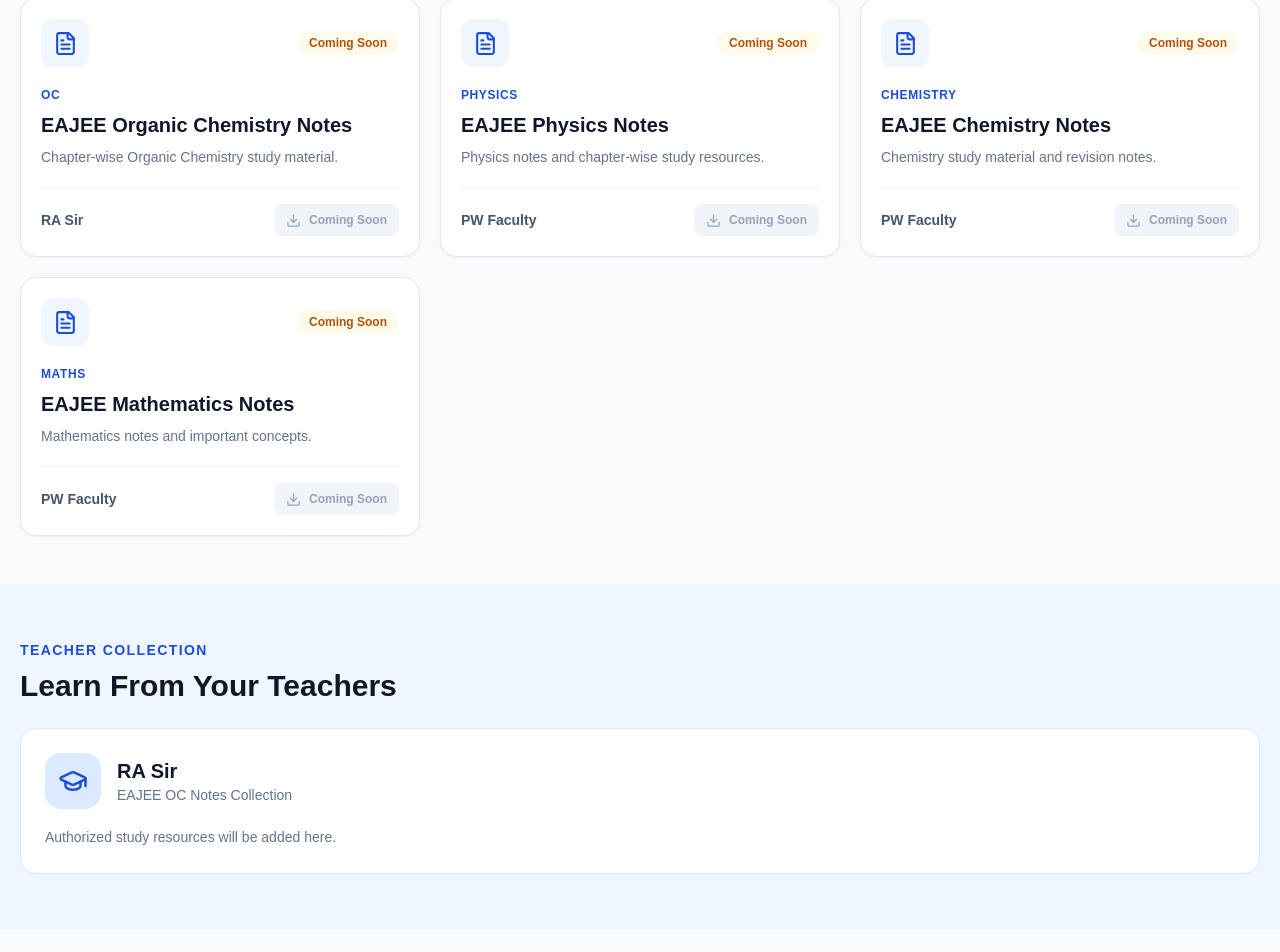
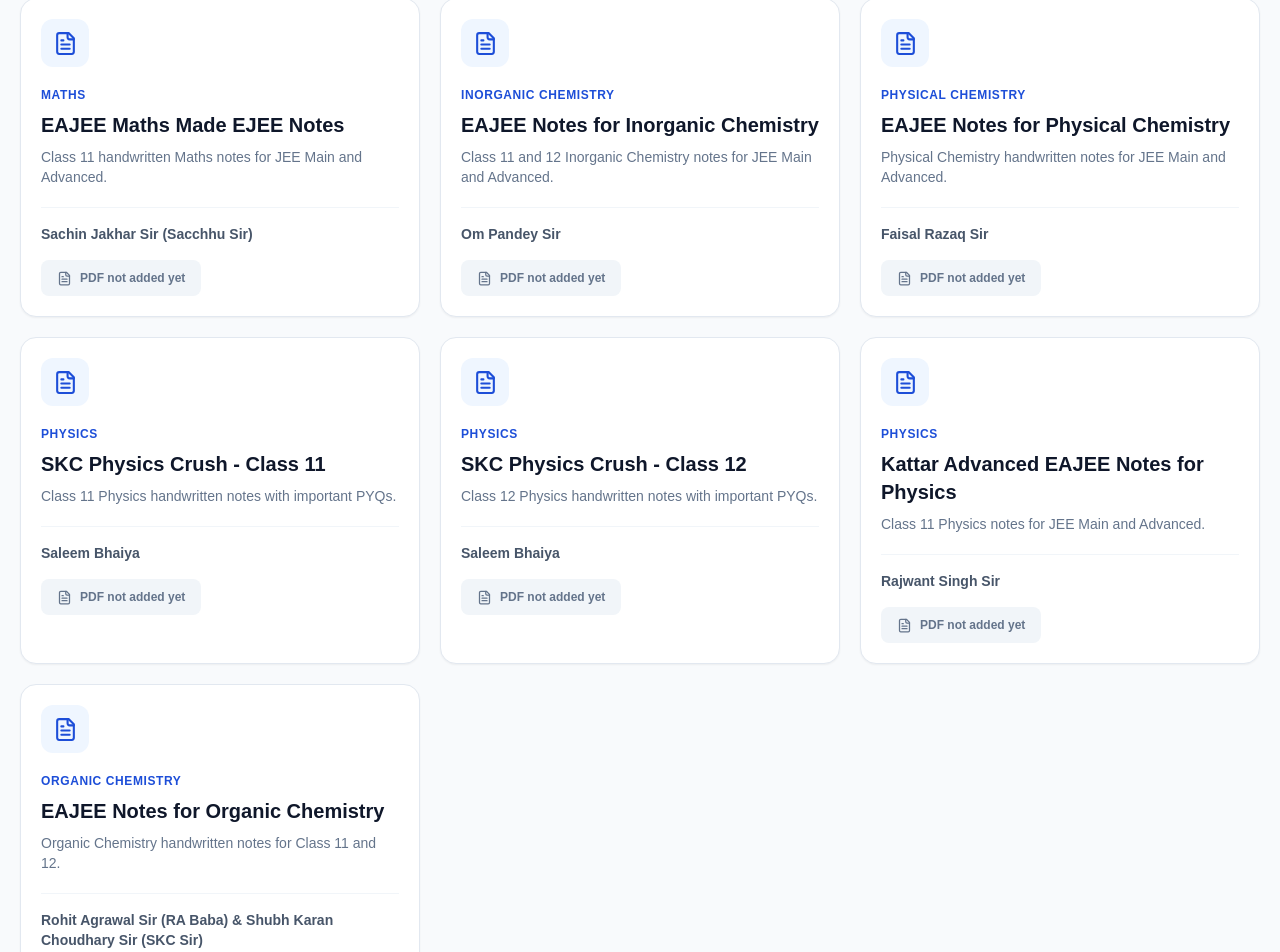
Before and after one commit to ashok110715-star/eajee-notes-library, a Next.js app: page / in a window 1280 px wide. Shown: the part 1242-2194 px from the top of the page. Built offline with nearby package versions, Linux system fonts and the light colour scheme.

Commit message:
Update page.tsx

```diff
--- a/src/app/page.tsx
+++ b/src/app/page.tsx
@@ -13,39 +13,104 @@ import {
   ArrowRight,
   Sparkles,
   ShieldCheck,
-  Clock,
 } from "lucide-react";
 
-const subjects = ["All", "OC", "Physics", "Chemistry", "Maths"];
+const subjects = [
+  "All",
+  "Organic Chemistry",
+  "Inorganic Chemistry",
+  "Physical Chemistry",
+  "Physics",
+  "Maths",
+];
 
 const notes = [
   {
-    title: "EAJEE Organic Chemistry Notes",
-    teacher: "RA Sir",
-    subject: "OC",
-    description: "Chapter-wise Organic Chemistry study material.",
-    status: "Coming Soon",
+    title: "EAJEE Maths Made EJEE Notes",
+    teacher: "Sachin Jakhar Sir (Sacchhu Sir)",
+    subject: "Maths",
+    description: "Class 11 handwritten Maths notes for JEE Main and Advanced.",
+    pdfUrl: "",
   },
   {
-    title: "EAJEE Physics Notes",
-    teacher: "PW Faculty",
-    subject: "Physics",
-    description: "Physics notes and chapter-wise study resources.",
-    status: "Coming Soon",
+    title: "EAJEE Notes for Inorganic Chemistry",
+    teacher: "Om Pandey Sir",
+    subject: "Inorganic Chemistry",
+    description: "Class 11 and 12 Inorganic Chemistry notes for JEE Main and Advanced.",
+    pdfUrl: "",
   },
   {
-    title: "EAJEE Chemistry Notes",
-    teacher: "PW Faculty",
-    subject: "Chemistry",
-    description: "Chemistry study material and revision notes.",
-    status: "Coming Soon",
+    title: "EAJEE Notes for Physical Chemistry",
+    teacher: "Faisal Razaq Sir",
+    subject: "Physical Chemistry",
+    description: "Physical Chemistry handwritten notes for JEE Main and Advanced.",
+    pdfUrl: "",
   },
   {
-    title: "EAJEE Mathematics Notes",
-    teacher: "PW Faculty",
+    title: "SKC Physics Crush - Class 11",
+    teacher: "Saleem Bhaiya",
+    subject: "Physics",
+    description: "Class 11 Physics handwritten notes with important PYQs.",
+    pdfUrl: "",
+  },
+  {
+    title: "SKC Physics Crush - Class 12",
+    teacher: "Saleem Bhaiya",
+    subject: "Physics",
+    description: "Class 12 Physics handwritten notes with important PYQs.",
+    pdfUrl: "",
+  },
+  {
+    title: "Kattar Advanced EAJEE Notes for Physics",
+    teacher: "Rajwant Singh Sir",
+    subject: "Physics",
+    description: "Class 11 Physics notes for JEE Main and Advanced.",
+    pdfUrl: "",
+  },
+  {
+    title: "EAJEE Notes for Organic Chemistry",
+    teacher: "Rohit Agrawal Sir (RA Baba) & Shubh Karan Choudhary Sir (SKC Sir)",
+    subject: "Organic Chemistry",
+    description: "Organic Chemistry handwritten notes for Class 11 and 12.",
+    pdfUrl: "",
+  },
+];
+
+const teachers = [
+  {
+    name: "Sachin Jakhar Sir",
     subject: "Maths",
-    description: "Mathematics notes and important concepts.",
-    status: "Coming Soon",
+    book: "Maths Made EJEE",
+  },
+  {
+    name: "Om Pandey Sir",
+    subject: "Inorganic Chemistry",
+    book: "Kattar Advanced EAJEE Notes",
+  },
+  {
+    name: "Faisal Razaq Sir",
+    subject: "Physical Chemistry",
+    book: "EAJEE Notes for Physical Chemistry",
+  },
+  {
+    name: "Saleem Bhaiya",
+    subject: "Physics",
+    book: "SKC Physics Crush",
+  },
+  {
+    name: "Rajwant Singh Sir",
+    subject: "Physics",
+    book: "Kattar Advanced EAJEE Notes",
+  },
+  {
+    name: "Rohit Agrawal Sir (RA Baba)",
+    subject: "Organic Chemistry",
+    book: "EAJEE Organic Chemistry Notes",
+  },
+  {
+    name: "Shubh Karan Choudhary Sir (SKC Sir)",
+    subject: "Organic Chemistry",
+    book: "EAJEE Organic Chemistry Notes",
   },
 ];
 
@@ -86,7 +151,7 @@ export default function HomePage() {
 
           <nav className="hidden items-center gap-7 text-sm font-semibold md:flex">
             <a href="#home" className="hover:text-blue-700">Home</a>
-            <a href="#notes" className="hover:text-blue-700">Notes</a>
+            <a href="#notes" className="hover:text-blue-700">PDF Notes</a>
             <a href="#teachers" className="hover:text-blue-700">Teachers</a>
             <a href="#about" className="hover:text-blue-700">About</a>
           </nav>
@@ -103,7 +168,7 @@ export default function HomePage() {
         {menuOpen && (
           <nav className="grid gap-4 border-t bg-white px-5 py-5 text-sm font-semibold md:hidden">
             <a href="#home" onClick={() => setMenuOpen(false)}>Home</a>
-            <a href="#notes" onClick={() => setMenuOpen(false)}>Notes</a>
+            <a href="#notes" onClick={() => setMenuOpen(false)}>PDF Notes</a>
             <a href="#teachers" onClick={() => setMenuOpen(false)}>Teachers</a>
             <a href="#about" onClick={() => setMenuOpen(false)}>About</a>
           </nav>
@@ -126,14 +191,14 @@ export default function HomePage() {
 
             <p className="mt-6 max-w-lg text-base leading-7 text-slate-300">
               Explore EAJEE study resources in one organized library.
-              Find notes by teacher, subject and chapter.
+              Find PDF notes by teacher and subject.
             </p>
 
             <a
               href="#notes"
               className="mt-8 inline-flex items-center gap-2 rounded-xl bg-blue-600 px-6 py-4 font-bold text-white transition hover:bg-blue-500"
             >
-              Explore Notes <ArrowRight size={18} />
+              Explore PDF Notes <ArrowRight size={18} />
             </a>
 
             <div className="mt-8 flex flex-wrap gap-5 text-sm text-slate-300">
@@ -176,7 +241,7 @@ export default function HomePage() {
             Advertisement
           </p>
           <p className="mt-2 text-sm text-slate-400">
-            Ad space — Google AdSense integration after approval
+            Advertisement space
           </p>
         </div>
       </section>
@@ -187,10 +252,10 @@ export default function HomePage() {
             Explore Library
           </p>
           <h2 className="mt-2 text-3xl font-black md:text-4xl">
-            Find Your Notes
+            EAJEE PDF Notes
           </h2>
           <p className="mt-3 text-slate-500">
-            Search and filter the available EAJEE resources.
+            Search and filter notes by teacher or subject.
           </p>
         </div>
 
@@ -229,13 +294,8 @@ export default function HomePage() {
               key={note.title}
               className="group rounded-2xl border border-slate-200 bg-white p-5 shadow-sm transition hover:-translate-y-1 hover:shadow-lg"
             >
-              <div className="flex items-center justify-between">
               <div className="flex h-12 w-12 items-center justify-center rounded-xl bg-blue-50 text-blue-700">
                 <FileText size={25} />
-                </div>
-                <span className="rounded-full bg-amber-50 px-3 py-1 text-xs font-bold text-amber-700">
-                  {note.status}
-                </span>
               </div>
 
               <p className="mt-5 text-xs font-bold uppercase tracking-wider text-blue-700">
@@ -250,17 +310,27 @@ export default function HomePage() {
                 {note.description}
               </p>
 
-              <div className="mt-5 flex items-center justify-between border-t border-slate-100 pt-4">
-                <span className="text-sm font-semibold text-slate-600">
+              <div className="mt-5 border-t border-slate-100 pt-4">
+                <p className="text-sm font-semibold text-slate-600">
                   {note.teacher}
+                </p>
+
+                {note.pdfUrl ? (
+                  <a
+                    href={note.pdfUrl}
+                    target="_blank"
+                    rel="noopener noreferrer"
+                    className="mt-4 inline-flex items-center gap-2 rounded-lg bg-blue-700 px-4 py-2.5 text-sm font-bold text-white hover:bg-blue-800"
+                  >
+                    <Download size={16} />
+                    Download PDF
+                  </a>
+                ) : (
+                  <span className="mt-4 inline-flex items-center gap-2 rounded-lg bg-slate-100 px-4 py-2.5 text-xs font-bold text-slate-500">
+                    <FileText size={15} />
+                    PDF not added yet
                   </span>
-                <button
-                  disabled
-                  className="flex cursor-not-allowed items-center gap-2 rounded-lg bg-slate-100 px-3 py-2 text-xs font-bold text-slate-400"
-                >
-                  <Download size={15} />
-                  Coming Soon
-                </button>
+                )}
               </div>
             </article>
           ))}
@@ -285,21 +355,29 @@ export default function HomePage() {
           <h2 className="mt-2 text-3xl font-black">
             Learn From Your Teachers
           </h2>
-          <div className="mt-6 rounded-2xl border border-blue-100 bg-white p-6">
+
+          <div className="mt-8 grid gap-5 sm:grid-cols-2 lg:grid-cols-3">
+            {teachers.map((teacher) => (
+              <article
+                key={teacher.name}
+                className="rounded-2xl border border-blue-100 bg-white p-6"
+              >
                 <div className="flex items-center gap-4">
-              <div className="flex h-14 w-14 items-center justify-center rounded-2xl bg-blue-100 text-blue-700">
-                <GraduationCap size={30} />
+                  <div className="flex h-12 w-12 shrink-0 items-center justify-center rounded-xl bg-blue-100 text-blue-700">
+                    <GraduationCap size={26} />
                   </div>
                   <div>
-                <h3 className="text-xl font-extrabold">RA Sir</h3>
-                <p className="text-sm text-slate-500">
-                  EAJEE OC Notes Collection
+                    <h3 className="font-extrabold">{teacher.name}</h3>
+                    <p className="text-sm text-blue-700">
+                      {teacher.subject}
                     </p>
                   </div>
                 </div>
-            <p className="mt-4 text-sm leading-6 text-slate-500">
-              Authorized study resources will be added here.
+                <p className="mt-4 text-sm text-slate-500">
+                  Notes: {teacher.book}
                 </p>
+              </article>
+            ))}
           </div>
         </div>
       </section>
@@ -314,18 +392,19 @@ export default function HomePage() {
               A Simple Home for EAJEE Notes
             </h2>
             <p className="mt-4 leading-7 text-slate-600">
-              EAJEE Notes Library is designed to organize authorized
-              educational resources in one easy-to-use place.
+              EAJEE Notes Library is designed to organize educational
+              resources in one easy-to-use place. Find notes by teacher
+              and subject.
             </p>
           </div>
           <div className="rounded-2xl bg-slate-950 p-6 text-white">
-            <Clock className="text-blue-400" size={30} />
+            <FileText className="text-blue-400" size={30} />
             <h3 className="mt-4 text-xl font-bold">
-              More Resources Coming Soon
+              PDF Notes Library
             </h3>
             <p className="mt-2 text-sm leading-6 text-slate-300">
-              The library will grow as authorized notes and PDF resources
-              become available.
+              PDF resources will be added when the authorized files
+              are available.
             </p>
           </div>
         </div>
```
Lines whose indentation alone changed are shown as unchanged.
